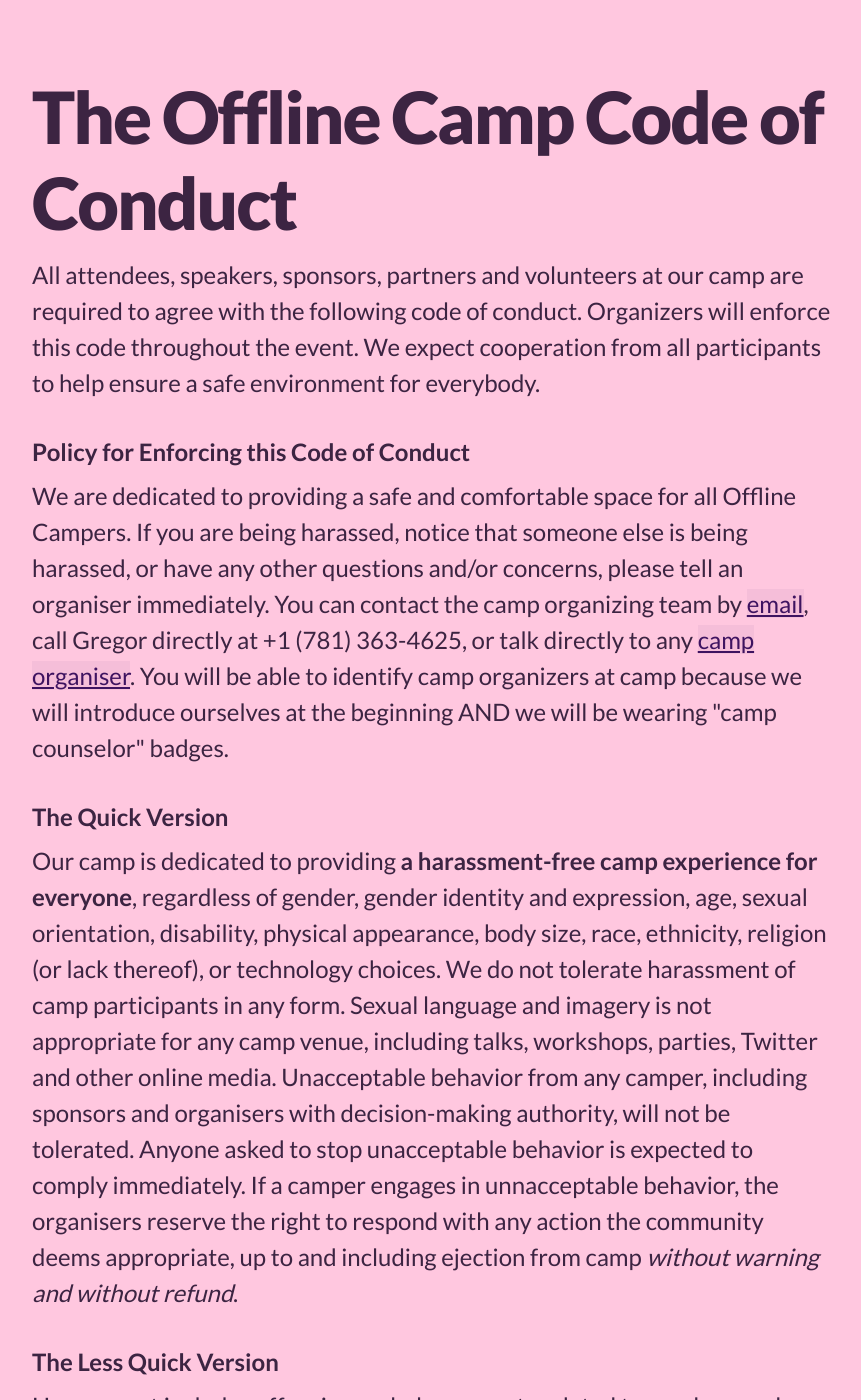
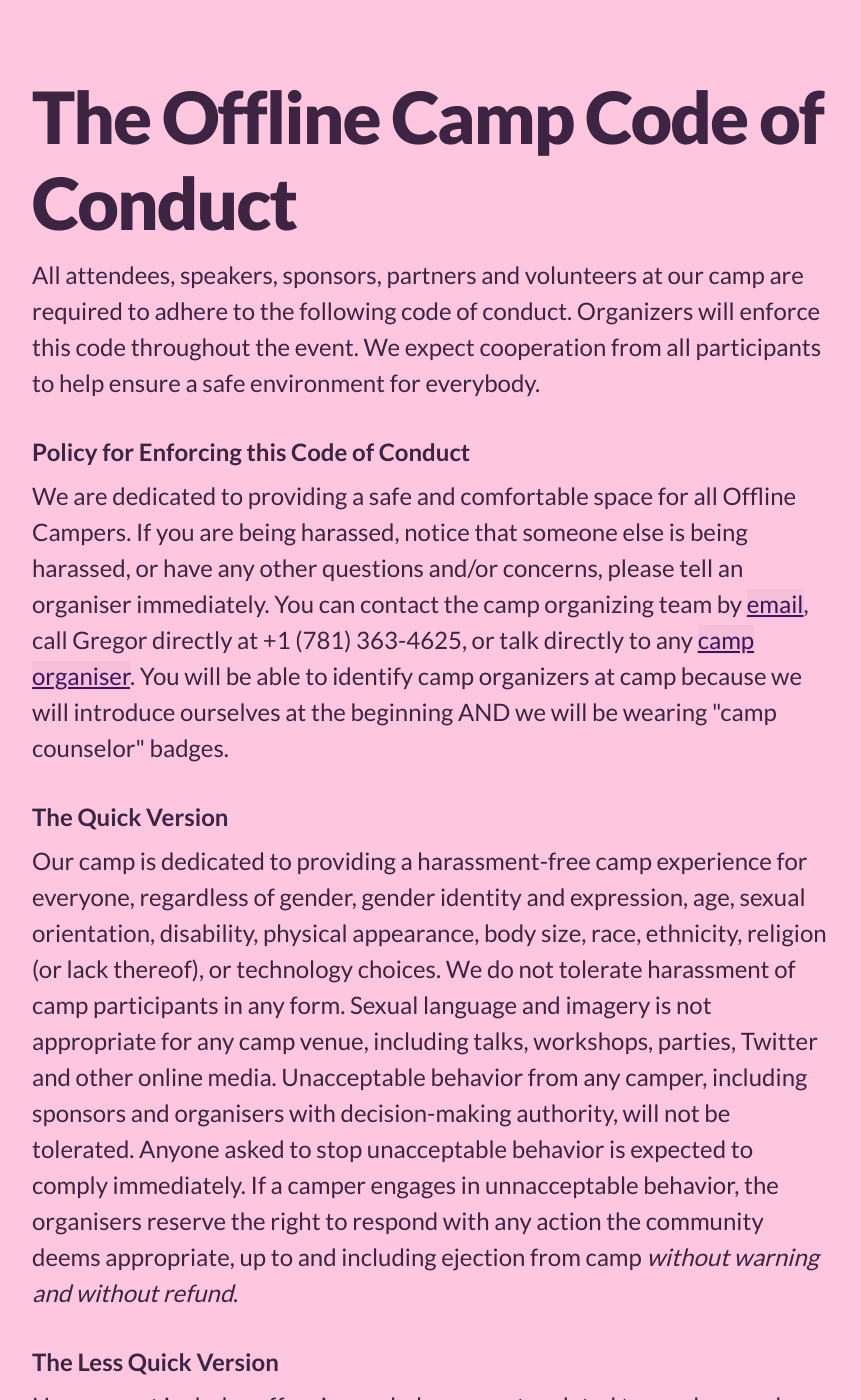
Before and after one commit to offlinefirst/offlinefirst.org, a Jekyll site: the page built from camp/codeofconduct.html, in a window 1280 px wide and 1400 px high, scrolled down 250 px. Shown: the whole window, without its empty margins (208-1069 px from the left). Built offline with Jekyll 4.4.1, drawn with Linux system fonts in a browser that asks for light colours; comment, search, counter and statistics services are not loaded.

Commit message:
small text tweak

```diff
--- a/camp/codeofconduct.html
+++ b/camp/codeofconduct.html
@@ -9,20 +9,19 @@ root_path:  ../
   <h1>The Offline Camp Code of Conduct</h1>
 
   <p>
-    All attendees, speakers, sponsors, partners and volunteers at our camp are required to agree with the following code of conduct. Organizers will enforce this code throughout the event. We expect cooperation from all participants to help ensure a safe environment for everybody.
+    All attendees, speakers, sponsors, partners and volunteers at our camp are required to adhere to the following code of conduct. Organizers will enforce this code throughout the event. We expect cooperation from all participants to help ensure a safe environment for everybody.
   </p>
 
   <h2>Policy for Enforcing this Code of Conduct</h2>
 
   <p>
-    We are dedicated to providing a safe and comfortable space for all Offline Campers. If you are being harassed, notice that someone else is being harassed, or have any other questions and/or concerns, please tell an organiser immediately. You can contact
-    the camp organizing team by <a href="mailto:camp@offlinefirst.org?subject=Code+of+Conduct+Help">email</a>, call Gregor directly at +1 (781) 363-4625, or talk directly to any <a href="#camp-organiser">camp organiser</a>. You will be able to identify camp organizers at camp because we will introduce ourselves at the beginning AND we will be wearing "camp counselor" badges.
+    We are dedicated to providing a safe and comfortable space for all Offline Campers. If you are being harassed, notice that someone else is being harassed, or have any other questions and/or concerns, please tell an organiser immediately. You can contact the camp organizing team by <a href="mailto:camp@offlinefirst.org?subject=Code+of+Conduct+Help">email</a>, call Gregor directly at +1 (781) 363-4625, or talk directly to any <a href="#camp-organiser">camp organiser</a>. You will be able to identify camp organizers at camp because we will introduce ourselves at the beginning AND we will be wearing "camp counselor" badges.
   </p>
 
   <h2>The Quick Version</h2>
 
   <p>
-    Our camp is dedicated to providing <strong>a harassment-free camp experience for everyone</strong>, regardless of gender, gender identity and expression, age, sexual orientation, disability, physical appearance, body size, race, ethnicity, religion (or lack thereof), or technology choices. We do not tolerate harassment of camp participants in any form. Sexual language and imagery is not appropriate for any camp venue, including talks, workshops, parties, Twitter and other online media. Unacceptable behavior from any camper, including sponsors and organisers with decision-making authority, will not be tolerated. Anyone asked to stop unacceptable behavior is expected to comply immediately. If a camper engages in unnacceptable behavior, the organisers reserve the right to respond with any action the community deems appropriate, up to and including ejection from camp <em>without warning and without refund</em>.
+    Our camp is dedicated to providing a harassment-free camp experience for everyone, regardless of gender, gender identity and expression, age, sexual orientation, disability, physical appearance, body size, race, ethnicity, religion (or lack thereof), or technology choices. We do not tolerate harassment of camp participants in any form. Sexual language and imagery is not appropriate for any camp venue, including talks, workshops, parties, Twitter and other online media. Unacceptable behavior from any camper, including sponsors and organisers with decision-making authority, will not be tolerated. Anyone asked to stop unacceptable behavior is expected to comply immediately. If a camper engages in unnacceptable behavior, the organisers reserve the right to respond with any action the community deems appropriate, up to and including ejection from camp <em>without warning and without refund</em>.
   </p>
 
   <h2>The Less Quick Version</h2>
```
